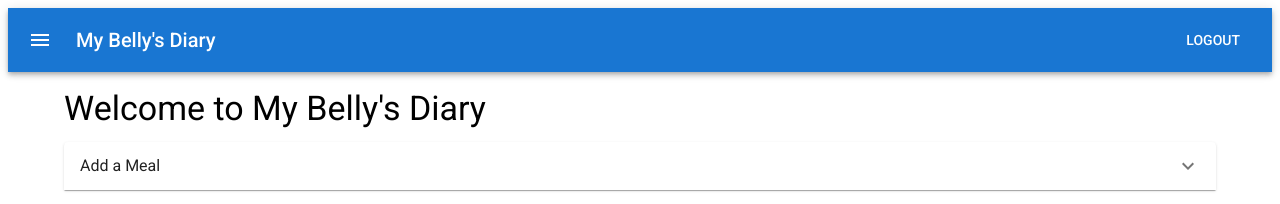
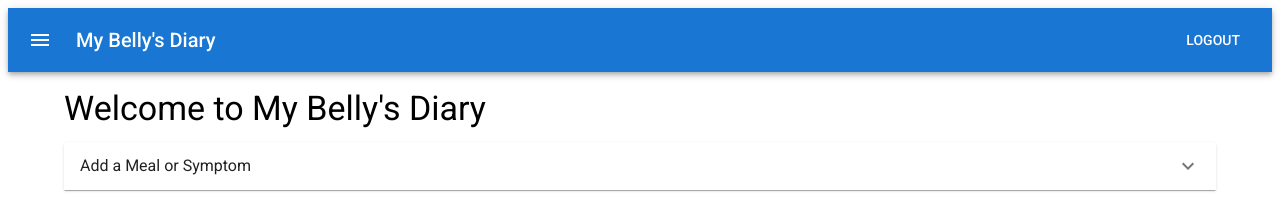
Before and after one commit to mungewrath/meal-journal, a Next.js app in the folder mbd-web/: page / in a window 1280 px wide. Shown: the top 204 px of the page. Built offline with nearby package versions, Linux system fonts and the light colour scheme; what @mui/material-nextjs would draw is missing.

Commit message:
Update AddComponent's accordian header logic based on expanded state

```diff
--- a/mbd-web/src/app/page.tsx
+++ b/mbd-web/src/app/page.tsx
@@ -1,7 +1,7 @@
 "use client";
 import * as React from "react";
 import Header from "./Header";
-import AddComponent from "./AddComponent";
+import AddComponent from "../ui/AddComponent";
 import { Box, Container, Typography } from "@mui/material";
 import { MealHistory } from "../ui/MealHistory";
 
--- a/mbd-web/src/app/AddComponent.tsx
+++ b/mbd-web/src/ui/AddComponent.tsx
@@ -21,6 +21,7 @@ export default function AddComponent() {
   const [mealName, setMealName] = useState("");
   const [date, setDate] = useState("");
   const [selectedOption, setSelectedOption] = useState("meal");
+  const [expanded, setExpanded] = useState(false);
 
   const handleMealNameChange = (event: SelectChangeEvent<string>) => {
     setMealName(event.target.value as string);
@@ -32,6 +33,13 @@ export default function AddComponent() {
 
   const handleOptionChange = (option: string) => {
     setSelectedOption(option);
+  };
+
+  const handleAccordionChange = (
+    event: React.SyntheticEvent,
+    isExpanded: boolean
+  ) => {
+    setExpanded(isExpanded);
   };
 
   useEffect(() => {
@@ -46,10 +54,14 @@ export default function AddComponent() {
   }, []);
 
   return (
-    <Accordion>
+    <Accordion expanded={expanded} onChange={handleAccordionChange}>
       <AccordionSummary expandIcon={<ExpandMoreIcon />}>
         <Typography>
-          {selectedOption === "meal" ? "Add a Meal" : "Add a Symptom"}
+          {!expanded
+            ? "Add a Meal or Symptom"
+            : selectedOption === "meal"
+              ? "Add a Meal"
+              : "Add a Symptom"}
         </Typography>
       </AccordionSummary>
       <AccordionDetails>
@@ -87,13 +99,15 @@ export default function AddComponent() {
               type="date"
               value={date}
               onChange={handleDateChange}
-              InputLabelProps={{ shrink: true }}
+              slotProps={{ inputLabel: { shrink: true } }}
               sx={{ flexGrow: 1 }}
             />
             <TextField
               label="Time"
               type="time"
-              InputLabelProps={{ shrink: true }}
+              slotProps={{
+                inputLabel: { shrink: true },
+              }}
               sx={{ flexGrow: 1 }}
             />
           </Box>
```
